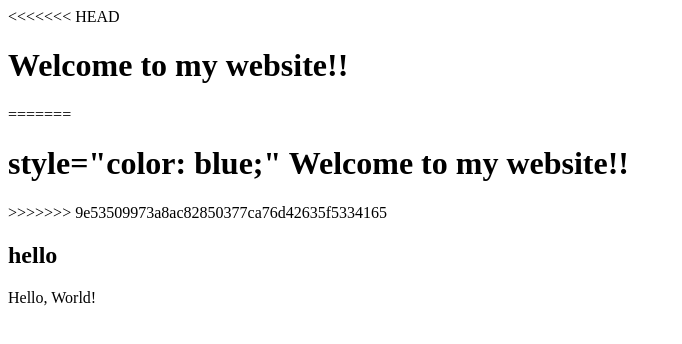
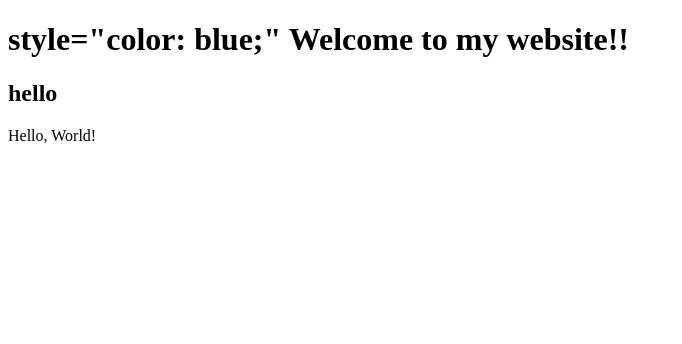
Before and after one commit to PohShiSien/product-review-card-component, a plain HTML site: page product-preview-card-component-main/hello.html in a window 1280 px wide. Shown: the whole page, without its empty margins (0-682 px from the left). Drawn offline with Linux system fonts and the light colour scheme.

Commit message:
Fix merge conflict

```diff
--- a/product-preview-card-component-main/hello.html
+++ b/product-preview-card-component-main/hello.html
@@ -4,11 +4,8 @@
         <title>Hello</title>
     </head>
     <body>
-<<<<<<< HEAD
-        <h1>Welcome to my website!!</h1>
-=======
         <h1> style="color: blue;" Welcome to my website!!</h1>
->>>>>>> 9e53509973a8ac82850377ca76d42635f5334165
+
         <h2>hello</h2>
         Hello, World!
     </body>
```
